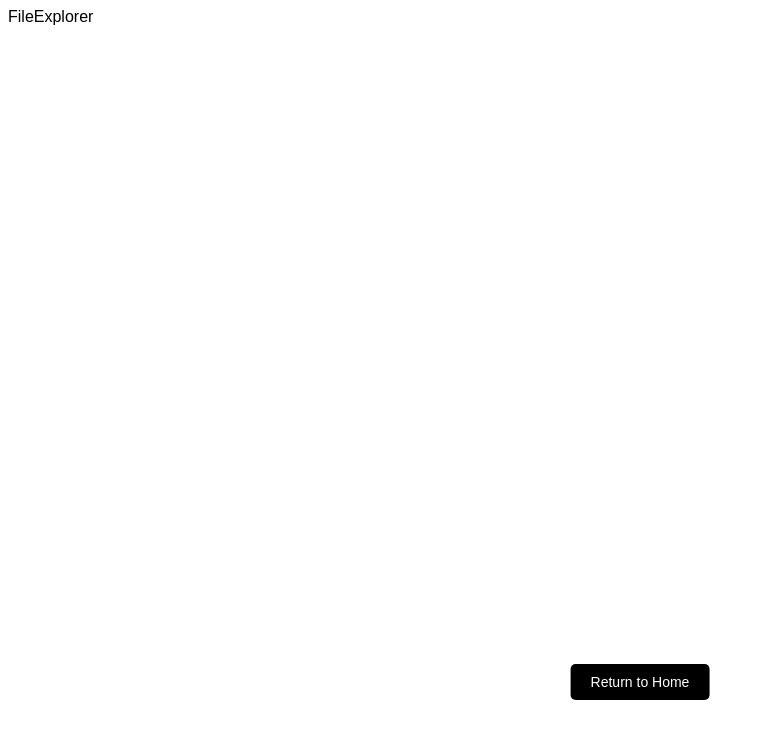
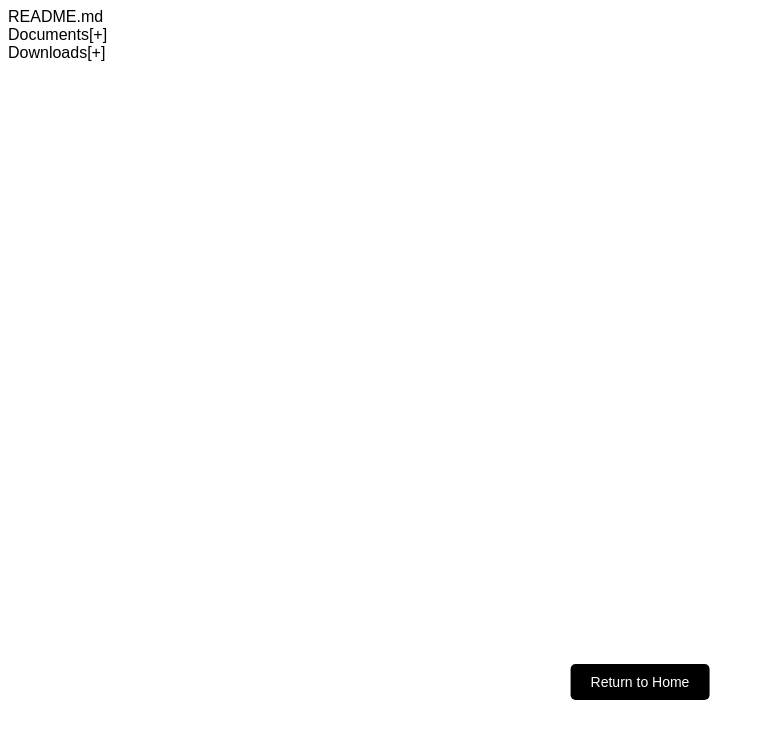
Before and after one commit to timmy1544/web_games, a React (Create React App) app in the folder app/: page /FileExplorer in a window 1280 px wide. Shown: the top 738 px of the page, without its empty margins (0-764 px from the left). Built offline with nearby package versions, Linux system fonts and the light colour scheme.

Commit message:
finish basic file explorer

```diff
--- a/app/src/games/file_explorer/Entry.jsx
+++ b/app/src/games/file_explorer/Entry.jsx
@@ -1,6 +1,34 @@
-const Entry = () => {
+import './Entry.scss'
+import { useState } from 'react';
+const Entry = ({
+    file,
+    level
+}) => {
+    const {name, children} = file;
+    const [isExpand, setIsExpand] = useState(false);
+
+    const handleExpandClick = () => {
+        setIsExpand(prev => !prev)
+    }
+
+    const hasChildren = children && children.length
+
+    const suffixRenderer = () => {
+        if (!hasChildren) {
+            return
+        }
+        return <div>{isExpand ? '[-]' : '[+]'}</div>
+    }
     return (
-        <div>Entry</div>
+        <div style={{paddingLeft: `${level * 10}px`}}>
+            <div className={`entry__name ${hasChildren ? 'entry__name--canExpand' : null}`} onClick={handleExpandClick}>
+                {name}
+                {suffixRenderer()}
+            </div>
+            {(isExpand && hasChildren) && children.map((child, index) => (
+                <Entry file={child} key={index} level={level + 1}/>
+            ))}
+        </div>
     )
 }
 
--- /dev/null
+++ b/app/src/games/file_explorer/Entry.scss
@@ -0,0 +1,11 @@
+.entry {
+
+    &__name {
+        display: flex;
+        flex-direction: row;
+
+        &--canExpand {
+            cursor: pointer;
+        }
+    }
+}
--- a/app/src/games/file_explorer/FileExplorer.jsx
+++ b/app/src/games/file_explorer/FileExplorer.jsx
@@ -1,7 +1,13 @@
+import { fileData } from './mockData';
+import Entry from './Entry';
+
 const FileExplorer = () => {
     return (
-        <div>FileExplorer</div>
+        <div>{
+            fileData.map((file, index) => (
+                <Entry file={file} key={index} level={0}/>
+            ))
+        }</div>
     )
 }
-
 export default FileExplorer;
```
